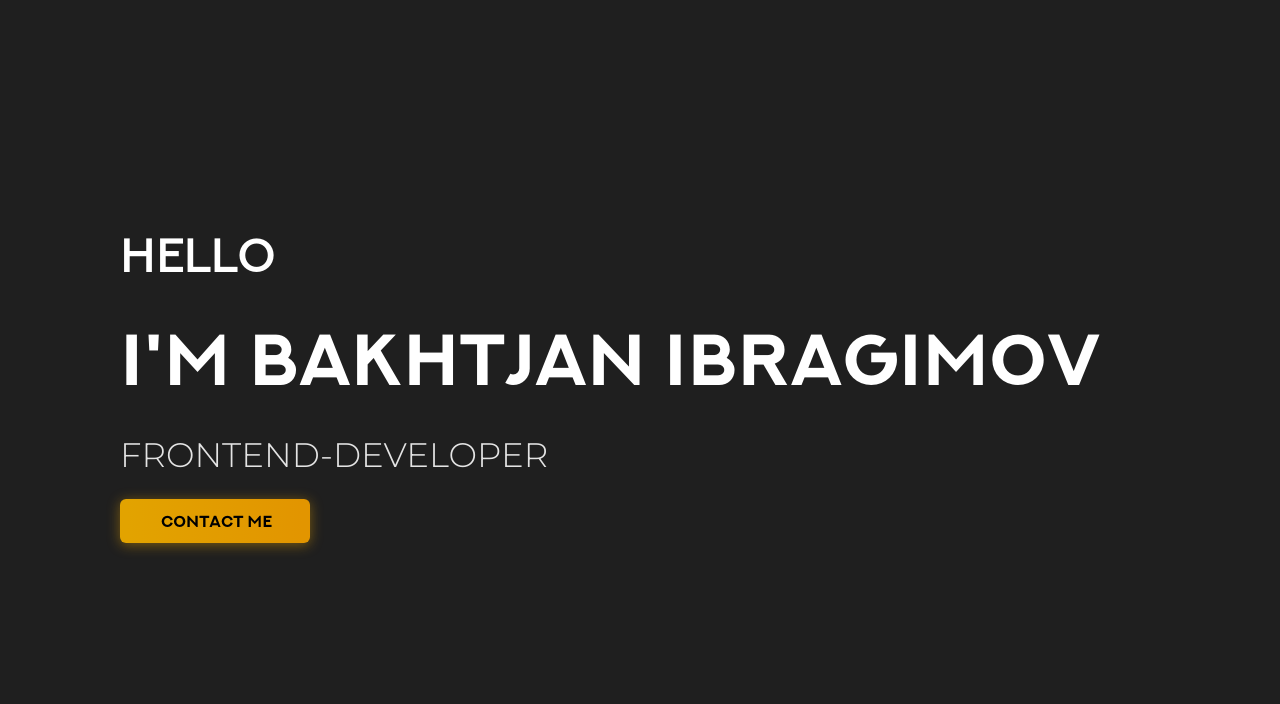
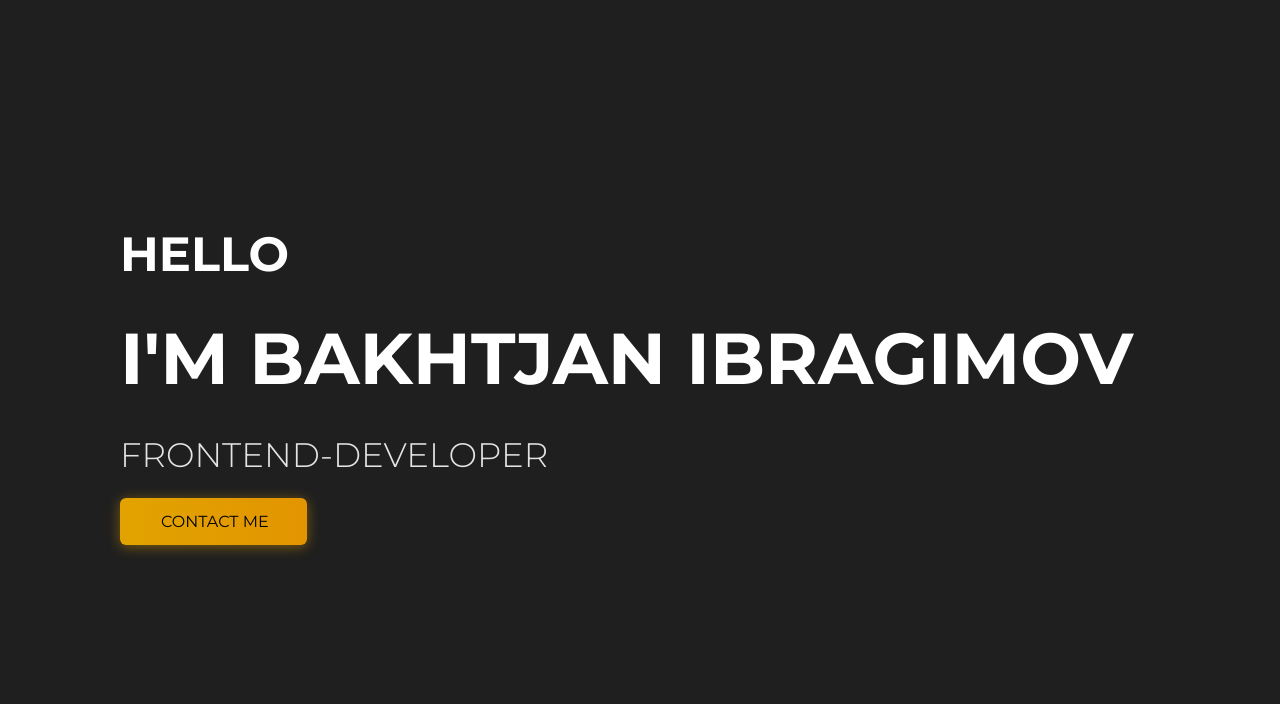
Before and after one commit to Bakhtjan05/About-Me, a plain HTML site: page index.html in a window 1280 px wide. Shown: the part 96-800 px from the top of the page. Drawn offline with Linux system fonts and the light colour scheme.

Commit message:
fixing bugs

```diff
--- a/styles/parts/_firstpage.scss
+++ b/styles/parts/_firstpage.scss
@@ -180,7 +180,6 @@
             }
 
             h2 {
-                font-family: 'NEXT ART SemiBold';
 
                 @include font(48px, 600, 54px);
 
@@ -212,7 +211,6 @@
             }
 
             h1 {
-                font-family: 'NEXT ART Bold';
 
                 @include font(72px, 700, 82px);
 
@@ -273,7 +271,6 @@
             }
 
             a {
-                font-family: 'NEXT ART Bold';
                 padding: 14px 38px 14px 41px;
                 background: linear-gradient(87.32deg, #E2A300 4.47%, #E29500 95.53%);
                 box-shadow: 0px 2px 13px rgba(226, 158, 0, 0.48);
--- a/styles/parts/_portfolio.scss
+++ b/styles/parts/_portfolio.scss
@@ -134,6 +134,7 @@
                     display: flex;
                     justify-content: center;
                     align-items: center;
+                    cursor: pointer;
 
                     &:hover {
                         background: linear-gradient(87.32deg, #d39700 4.47%, #d39700 95.53%);
```
Also changed, not shown: styles/style.css, 1 other file.
